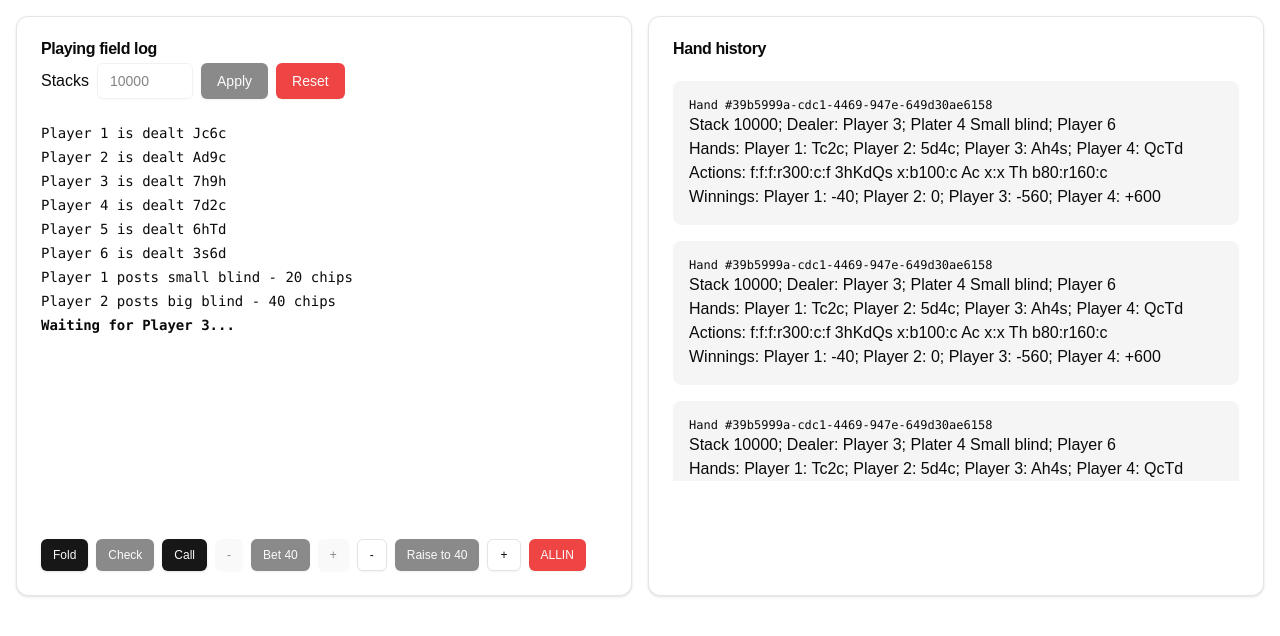
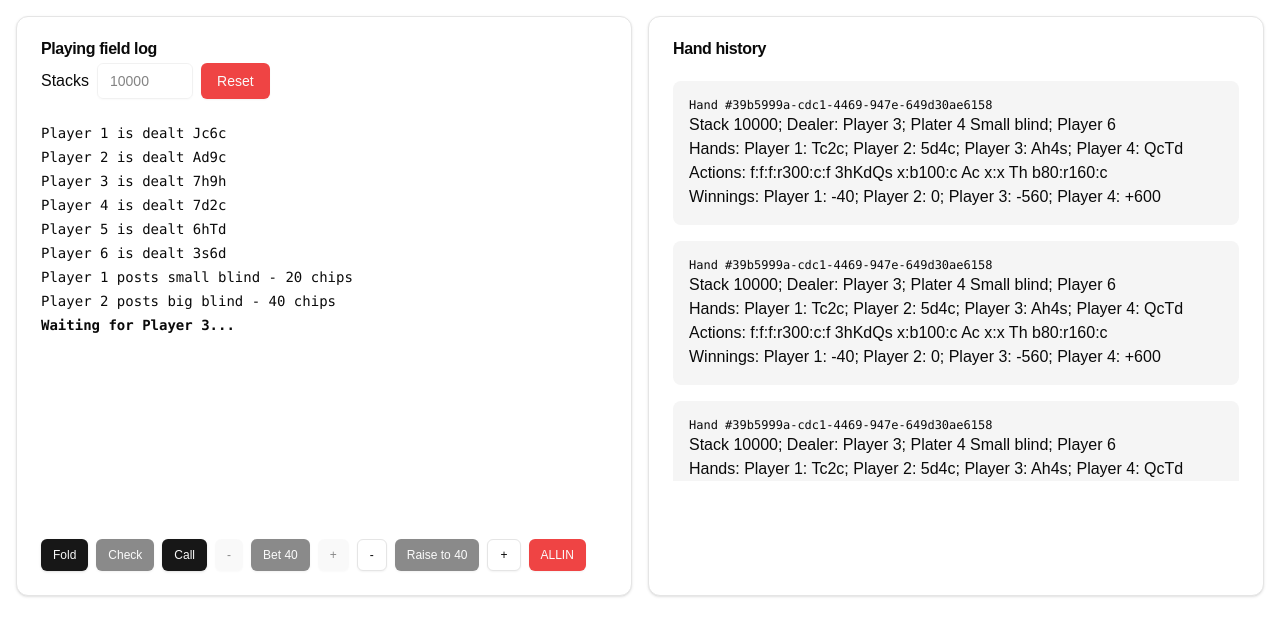
Before and after one commit to sami-bre/poker, a Next.js app in the folder front/: page / in a window 1280 px wide. Shown: the top 636 px of the page. Built offline with nearby package versions, Linux system fonts and the light colour scheme.

Commit message:
combining the activate and reset button logic to toggle these functionalities with one button

```diff
--- a/front/app/page.tsx
+++ b/front/app/page.tsx
@@ -45,13 +45,15 @@ export default function Home() {
   }
 
   const handleReset = () => {
-    setGameState(null)
-    setBetAmount(40)
-    setRaiseAmount(40)
-  }
-
-  const handleApply = () => {
-    setGameState(State.gameInitializedState(6, stackSize))
+    if (gameState === null) {
+      // Initialize new game
+      setGameState(State.gameInitializedState(6, stackSize))
+    } else {
+      // Reset game
+      setGameState(null)
+      setBetAmount(40)
+      setRaiseAmount(40)
+    }
   }
 
   return (
@@ -71,13 +73,9 @@ export default function Home() {
                 disabled={gameState !== null}
               />
             </div>
-            <Button
-              onClick={handleApply}
-              disabled={gameState !== null}
-            >
-              Apply
+            <Button variant={gameState === null ? "outline" : "destructive"} onClick={handleReset}>
+              {gameState === null ? "Start" : "Reset"}
             </Button>
-            <Button variant="destructive" onClick={handleReset}>Reset</Button>
           </div>
         </CardHeader>
         <CardContent>
```
